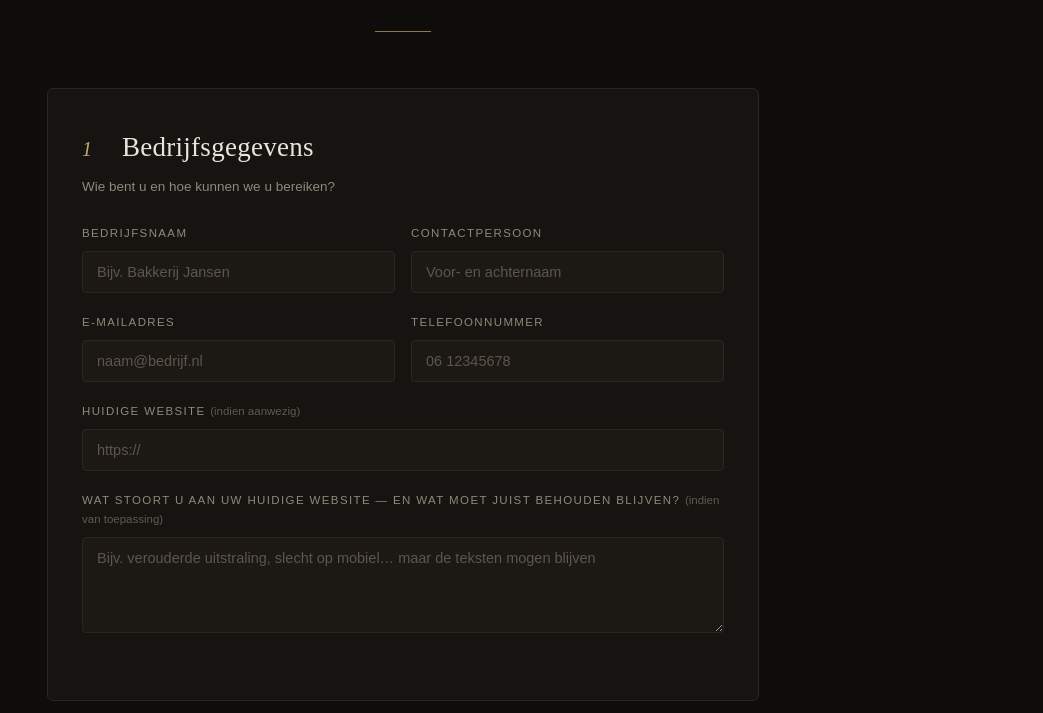
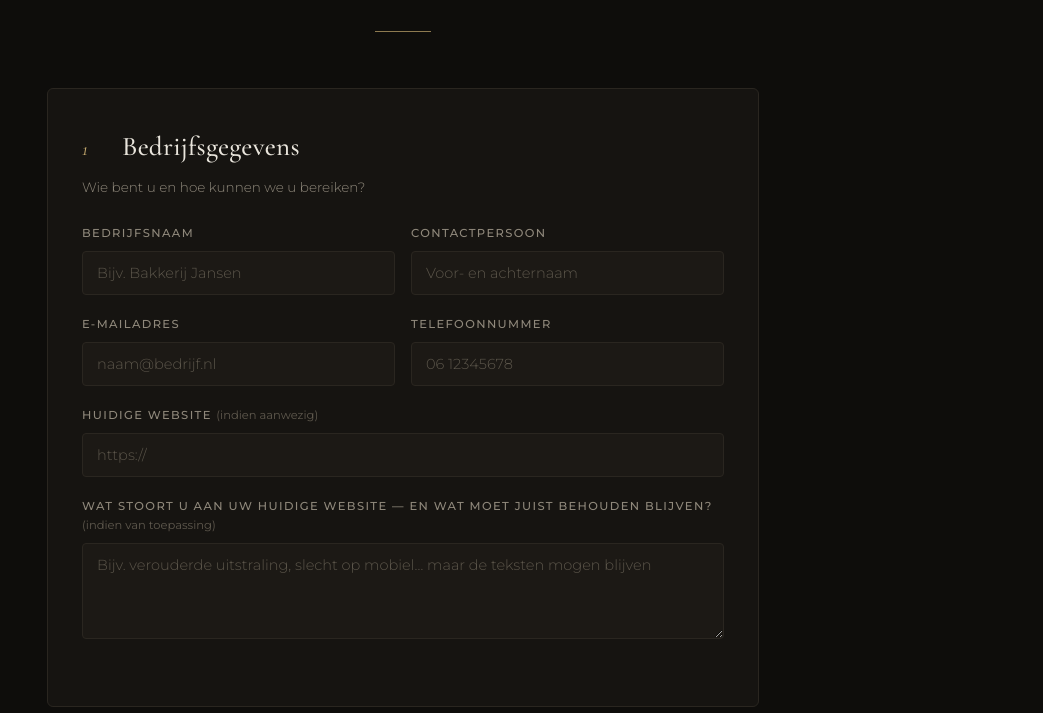
Before and after one commit to mvandenbosch1996/mvdbmedia, a website: page intake/index.html in a window 1280 px wide. Shown: the part 298-1011 px from the top of the page, without its empty margins (237-1280 px from the left). Drawn offline with Linux system fonts and the light colour scheme.

Commit message:
fix(intake): self-host Cormorant Garamond + Montserrat in plaats van Bebas/Inter
De intake-pagina gebruikt andere lettertypen dan de rest van de site; de
eerdere font-patch had die per ongeluk vervangen door Bebas Neue + Inter.

Co-Authored-By: Claude Opus 4.8 <noreply@anthropic.com>

```diff
--- /dev/null
+++ b/fonts/intake-fonts.css
@@ -0,0 +1,65 @@
+/* Self-hosted voor /intake: Cormorant Garamond + Montserrat, latin-subset */
+@font-face {
+  font-family: 'Cormorant Garamond';
+  font-style: italic;
+  font-weight: 400;
+  font-display: swap;
+  src: url('/fonts/cormorant-garamond-italic-400-latin.woff2') format('woff2');
+  unicode-range: U+0000-00FF, U+0131, U+0152-0153, U+02BB-02BC, U+02C6, U+02DA, U+02DC, U+0304, U+0308, U+0329, U+2000-206F, U+20AC, U+2122, U+2191, U+2193, U+2212, U+2215, U+FEFF, U+FFFD;
+}
+@font-face {
+  font-family: 'Cormorant Garamond';
+  font-style: normal;
+  font-weight: 400;
+  font-display: swap;
+  src: url('/fonts/cormorant-garamond-normal-400-latin.woff2') format('woff2');
+  unicode-range: U+0000-00FF, U+0131, U+0152-0153, U+02BB-02BC, U+02C6, U+02DA, U+02DC, U+0304, U+0308, U+0329, U+2000-206F, U+20AC, U+2122, U+2191, U+2193, U+2212, U+2215, U+FEFF, U+FFFD;
+}
+@font-face {
+  font-family: 'Cormorant Garamond';
+  font-style: normal;
+  font-weight: 500;
+  font-display: swap;
+  src: url('/fonts/cormorant-garamond-normal-400-latin.woff2') format('woff2');
+  unicode-range: U+0000-00FF, U+0131, U+0152-0153, U+02BB-02BC, U+02C6, U+02DA, U+02DC, U+0304, U+0308, U+0329, U+2000-206F, U+20AC, U+2122, U+2191, U+2193, U+2212, U+2215, U+FEFF, U+FFFD;
+}
+@font-face {
+  font-family: 'Cormorant Garamond';
+  font-style: normal;
+  font-weight: 600;
+  font-display: swap;
+  src: url('/fonts/cormorant-garamond-normal-400-latin.woff2') format('woff2');
+  unicode-range: U+0000-00FF, U+0131, U+0152-0153, U+02BB-02BC, U+02C6, U+02DA, U+02DC, U+0304, U+0308, U+0329, U+2000-206F, U+20AC, U+2122, U+2191, U+2193, U+2212, U+2215, U+FEFF, U+FFFD;
+}
+@font-face {
+  font-family: 'Montserrat';
+  font-style: normal;
+  font-weight: 300;
+  font-display: swap;
+  src: url('/fonts/montserrat-normal-300-latin.woff2') format('woff2');
+  unicode-range: U+0000-00FF, U+0131, U+0152-0153, U+02BB-02BC, U+02C6, U+02DA, U+02DC, U+0304, U+0308, U+0329, U+2000-206F, U+20AC, U+2122, U+2191, U+2193, U+2212, U+2215, U+FEFF, U+FFFD;
+}
+@font-face {
+  font-family: 'Montserrat';
+  font-style: normal;
+  font-weight: 400;
+  font-display: swap;
+  src: url('/fonts/montserrat-normal-300-latin.woff2') format('woff2');
+  unicode-range: U+0000-00FF, U+0131, U+0152-0153, U+02BB-02BC, U+02C6, U+02DA, U+02DC, U+0304, U+0308, U+0329, U+2000-206F, U+20AC, U+2122, U+2191, U+2193, U+2212, U+2215, U+FEFF, U+FFFD;
+}
+@font-face {
+  font-family: 'Montserrat';
+  font-style: normal;
+  font-weight: 500;
+  font-display: swap;
+  src: url('/fonts/montserrat-normal-300-latin.woff2') format('woff2');
+  unicode-range: U+0000-00FF, U+0131, U+0152-0153, U+02BB-02BC, U+02C6, U+02DA, U+02DC, U+0304, U+0308, U+0329, U+2000-206F, U+20AC, U+2122, U+2191, U+2193, U+2212, U+2215, U+FEFF, U+FFFD;
+}
+@font-face {
+  font-family: 'Montserrat';
+  font-style: normal;
+  font-weight: 600;
+  font-display: swap;
+  src: url('/fonts/montserrat-normal-300-latin.woff2') format('woff2');
+  unicode-range: U+0000-00FF, U+0131, U+0152-0153, U+02BB-02BC, U+02C6, U+02DA, U+02DC, U+0304, U+0308, U+0329, U+2000-206F, U+20AC, U+2122, U+2191, U+2193, U+2212, U+2215, U+FEFF, U+FFFD;
+}
--- a/intake/index.html
+++ b/intake/index.html
@@ -5,9 +5,9 @@
 <meta name="viewport" content="width=device-width, initial-scale=1.0">
 <meta name="robots" content="noindex, nofollow">
 <title>Website intake · MVDBmedia</title>
-<link rel="preload" href="/fonts/bebas-neue-latin.woff2" as="font" type="font/woff2" crossorigin>
-<link rel="preload" href="/fonts/inter-latin.woff2" as="font" type="font/woff2" crossorigin>
-<link rel="stylesheet" href="/fonts/fonts.css">
+<link rel="preload" href="/fonts/montserrat-normal-300-latin.woff2" as="font" type="font/woff2" crossorigin>
+<link rel="preload" href="/fonts/cormorant-garamond-normal-400-latin.woff2" as="font" type="font/woff2" crossorigin>
+<link rel="stylesheet" href="/fonts/intake-fonts.css">
 <style>
   :root{
     --bg:#0e0d0b;
```
Also changed, not shown: fonts/cormorant-garamond-italic-400-latin.woff2 (added), fonts/cormorant-garamond-normal-400-latin.woff2 (added), fonts/montserrat-normal-300-latin.woff2 (added).
